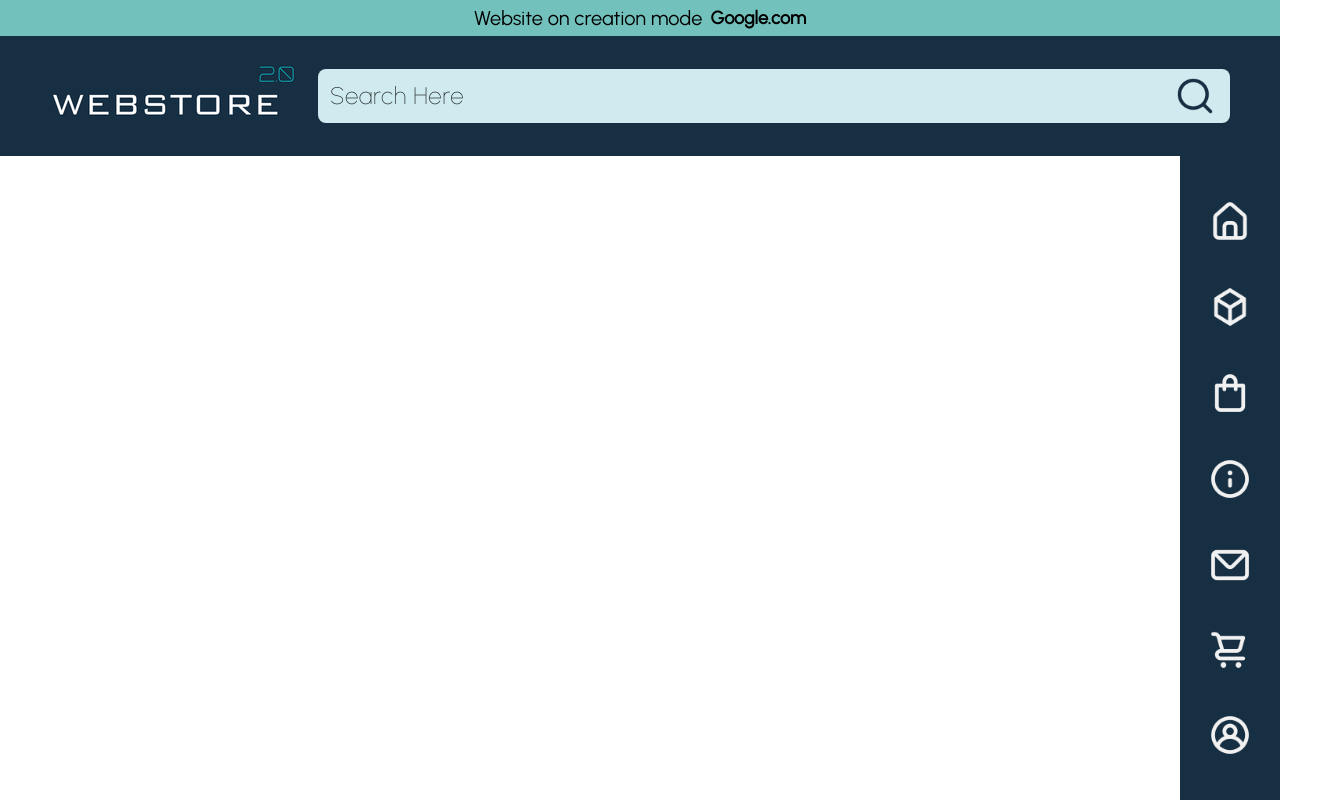
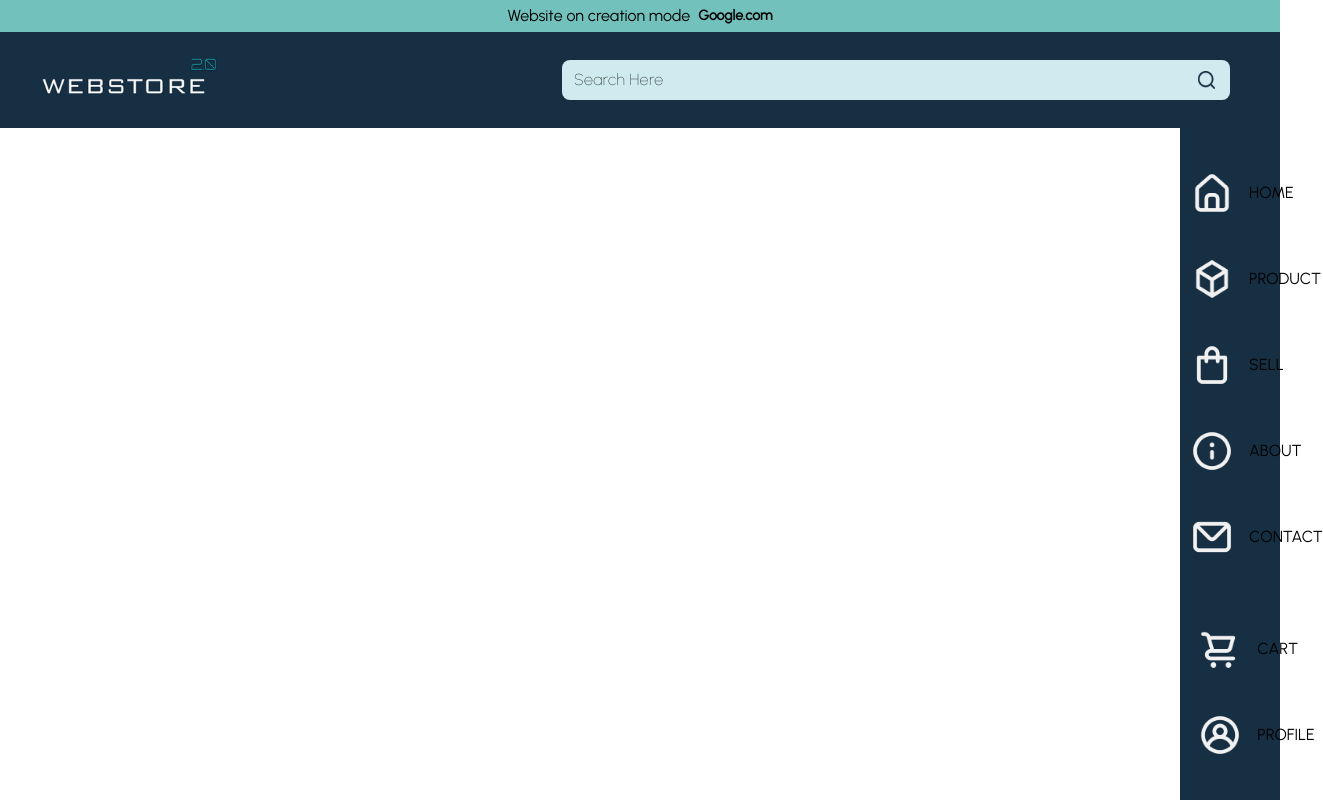
Before and after one commit to skhull-coding/e-com, a React (Create React App) app in the folder client/: page / in a window 1280 px wide. Shown: the whole page, 1323 px wide, since content can reach past the window. Built offline with nearby package versions, Linux system fonts and the light colour scheme; the HTML template or start-up script is replaced by a standard one.

Commit message:
header and annocuncement

```diff
--- a/client/src/components/Announcement.jsx
+++ b/client/src/components/Announcement.jsx
@@ -3,9 +3,9 @@ import { Link } from 'react-router-dom'
 
 const Announcement = (props) => {
   return (
-    <div className='w-full flex gap-2 justify-center items-end px-3 py-1 h-10 bg-[#73C1BD] select-none'>
-        <p className='text-xl'>{props.body}</p>
-        <Link to={props.link} className='text-lg font-bold'>{props.linkText}</Link>
+    <div className='w-full flex gap-2 justify-center items-center px-3 py-1 2xl:h-10 h-8 bg-[#73C1BD] select-none'>
+        <p className='2xl:text-xl text-base'>{props.body}</p>
+        <Link to={props.link} className='2xl:text-lg text-sm font-bold'>{props.linkText}</Link>
     </div>
   )
 }
--- a/client/src/components/Header.jsx
+++ b/client/src/components/Header.jsx
@@ -3,8 +3,8 @@ import Searchbar from "../components/Searchbar"
 
 const Header = () => {
   return (
-    <header className="h-36 bg-[#172F43] flex items-center px-4 justify-between">
-      <img src={logoHeader} alt="Webstore 2.0" />
+    <header className="2xl:h-36 h-24 bg-[#172F43] flex items-center px-4 justify-between">
+      <img src={logoHeader} alt="Webstore 2.0" className="h-[90%]" />
       <Searchbar />
     </header>
   );
--- a/client/src/components/NavBar.jsx
+++ b/client/src/components/NavBar.jsx
@@ -10,17 +10,17 @@ import profile from "../icons/profile.png";
 
 const NavBar = () => {
   return (
-    <nav className="bg-[#172F43] w-full h-full flex flex-col justify-between items-center py-10">
+    <nav className="bg-[#172F43] w-full h-full flex flex-col justify-between items-center py-10 px-[25px]">
       <div id="upperSection" className=" flex flex-col items-center gap-[36px]">
-        <NavItem type={home} />
-        <NavItem type={product} />
-        <NavItem type={sell} />
-        <NavItem type={about} />
-        <NavItem type={contact} />
+        <NavItem type={home} altText="home" />
+        <NavItem type={product} altText="product" />
+        <NavItem type={sell} altText="sell" />
+        <NavItem type={about} altText="about" />
+        <NavItem type={contact} altText="contact" />
       </div>
       <div id="downSection" className=" flex flex-col items-center gap-[36px]">
-        <NavItem type={cart} />
-        <NavItem type={profile} />
+        <NavItem type={cart} altText="cart" />
+        <NavItem type={profile} altText="profile" />
       </div>
     </nav>
   );
--- a/client/src/components/NavItem.jsx
+++ b/client/src/components/NavItem.jsx
@@ -1,9 +1,12 @@
-import React from 'react'
+import React from "react";
 
 const NavItem = (props) => {
   return (
-    <img src={props.type} alt="" className='w-[50px]' />
-  )
-}
+    <div className="flex items-center gap-3">
+      <img src={props.type} alt={props.altText} className="w-[50px]" />
+      <p>{props.altText.toUpperCase()}</p>
+    </div>
+  );
+};
 
-export default NavItem
+export default NavItem;
--- a/client/src/components/Searchbar.jsx
+++ b/client/src/components/Searchbar.jsx
@@ -6,7 +6,7 @@ const Searchbar = () => {
   const [searchValue, setSearchValue] = useState("");
   return (
     <form
-      className="w-full p-0.5 flex max-w-6xl mr-8"
+      className="w-full p-0.5 flex 2xl:max-w-6xl max-w-2xl  mr-8"
       onClick={(e) => {
         e.preventDefault();
         console.log("hello")
@@ -14,7 +14,7 @@ const Searchbar = () => {
     >
       <input
         type="text"
-        className="w-full text-2xl px-3 py-2 outline-none bg-[#CFEBEF] tracking-wide font-medium rounded-l-lg placeholder:font-thin placeholder:text-black/80"
+        className="w-full 2xl:text-2xl text-base px-3 py-2 outline-none bg-[#CFEBEF] tracking-wide font-medium rounded-l-lg placeholder:font-thin placeholder:text-black/80"
         placeholder="Search Here"
         value={searchValue}
         onChange={(e) => {
@@ -22,7 +22,7 @@ const Searchbar = () => {
         }}
       />
       <button className="px-3 py-1 rounded-r-lg bg-[#CFEBEF]" type="submit">
-        <img src={searchIcon} alt="search" className="w-[50px]" />
+        <img src={searchIcon} alt="search" className="2xl:w-[50px] w-[25px]" />
       </button>
     </form>
   );
```
